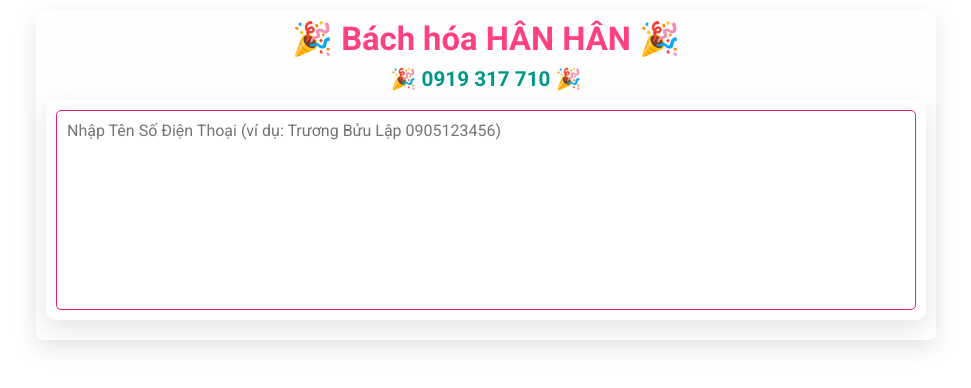
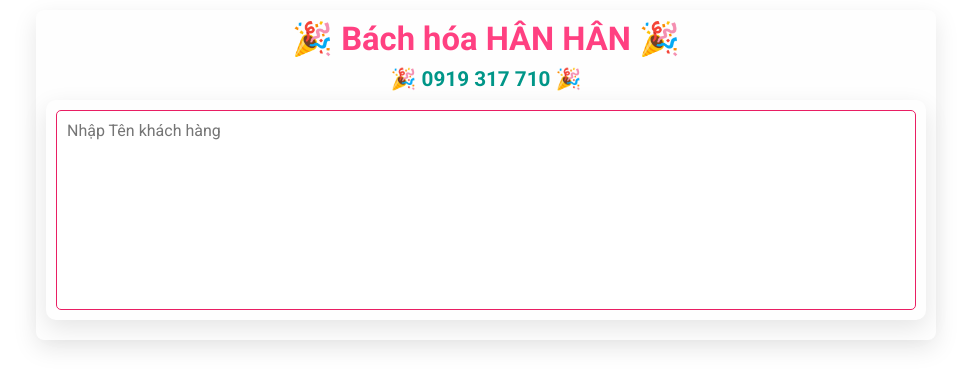
Before and after one commit to buunhut/quaythuong, a React (Create React App) app: page / in a window 1280 px wide. Shown: the top 388 px of the page, without its empty margins (154-1125 px from the left). Built offline with nearby package versions, Linux system fonts and the light colour scheme.

Commit message:
removeLc

```diff
--- a/src/App.js
+++ b/src/App.js
@@ -155,7 +155,7 @@ const App = () => {
       >
         <form action="">
           <textarea
-            placeholder="Nhập Tên Số Điện Thoại (ví dụ: Trương Bửu Lập 0905123456)"
+            placeholder="Nhập Tên khách hàng"
             value={textInput}
             onChange={handleTextareaChange}
           />
@@ -233,7 +233,7 @@ const App = () => {
                 >
                   Tên khách hàng
                 </th>
-                <th
+                {/* <th
                   style={{
                     border: "1px solid #009688",
                     padding: "8px",
@@ -242,7 +242,7 @@ const App = () => {
                   }}
                 >
                   Số điện thoại
-                </th>
+                </th> */}
               </tr>
             </thead>
             <tbody>
@@ -272,7 +272,7 @@ const App = () => {
                   >
                     {replaceShortCodes(item.ten)}
                   </td>
-                  <td
+                  {/* <td
                     style={{
                       // border: "1px solid #009688",
                       padding: "10px 8px",
@@ -280,7 +280,7 @@ const App = () => {
                     }}
                   >
                     {item.soDienThoai}
-                  </td>
+                  </td> */}
                 </tr>
               ))}
             </tbody>
```
